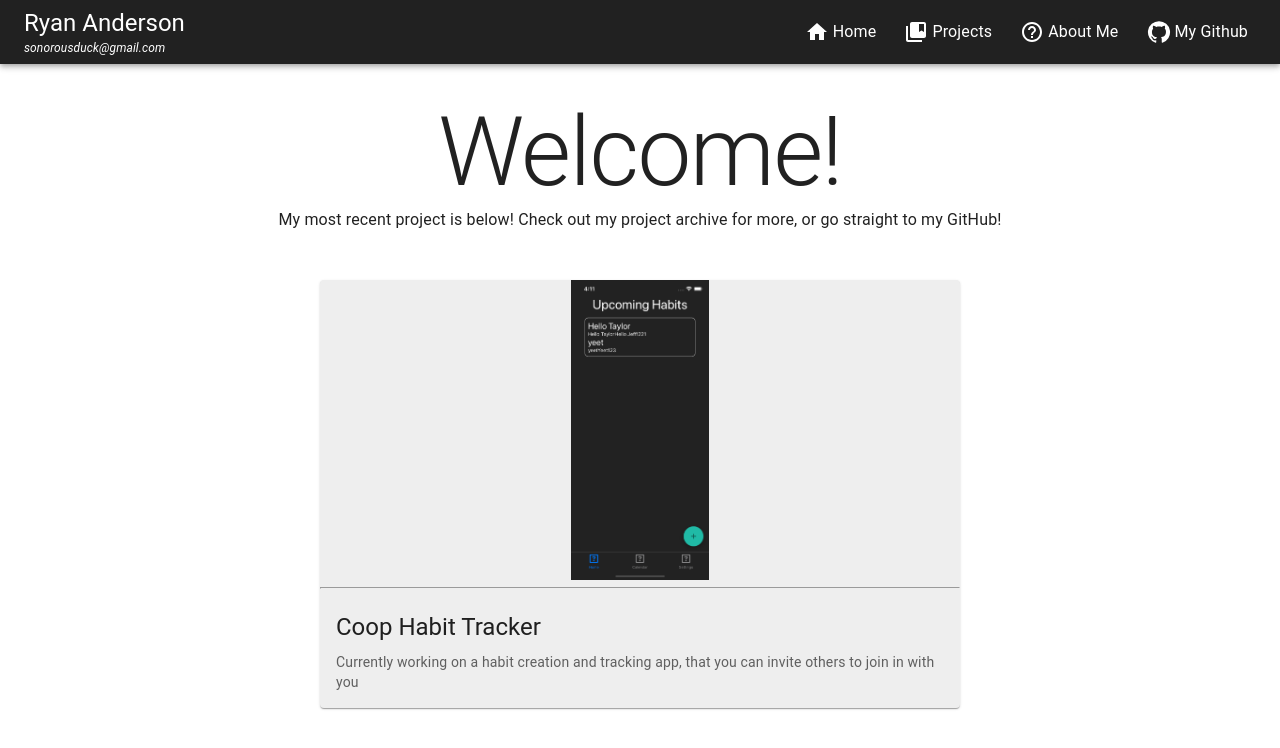
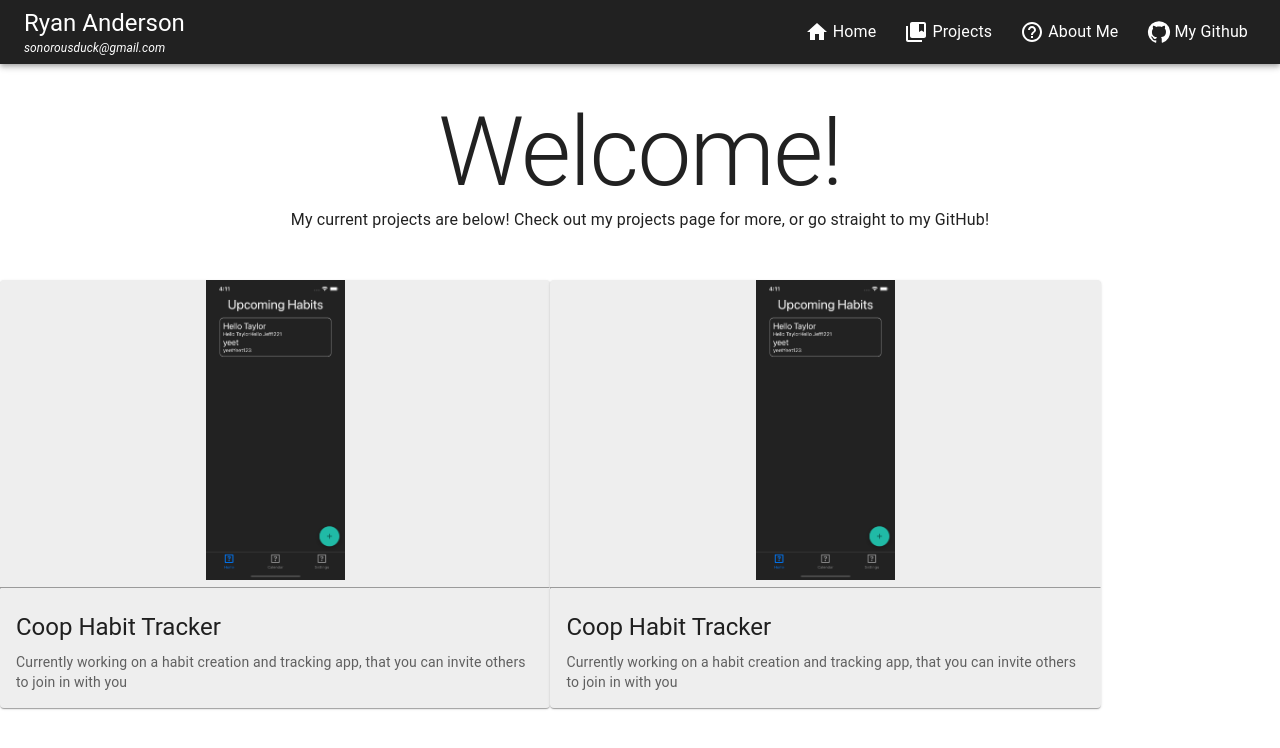
Before and after one commit to sonorousduck/sonorousduckPortfolio, a React (Create React App) app: page / in a window 1280 px wide. Shown: the top 748 px of the page. Built offline with nearby package versions, Linux system fonts and the light colour scheme.

Commit message:
Added projects

```diff
--- /dev/null
+++ b/src/Components/ProjectsPost.js
@@ -0,0 +1,44 @@
+import React from "react";
+import Card from '@mui/material/Card';
+import CardMedia from '@mui/material/CardMedia';
+import Typography from '@mui/material/Typography';
+import { CardActionArea } from '@mui/material';
+import { CardContent } from "@mui/material";
+import CardActions from '@mui/material/CardActions';
+
+
+/* Props format for a short post
+  title: title for the post
+  image: the relative path to the images
+  alt: the alt for the image
+  description: a short description of the project
+  link: the link the card should take you to on click
+*/
+const ProjectsPost = (props) => {
+  return (
+    <Card sx={{ width: '43%', marginTop: '16px', marginBottom: '16px', backgroundColor: "#EEEEEE", marginLeft: props.margin, marginRigh: props.margin }}
+    onClick={() => {
+    window.open(props.link)
+    }}>
+    <CardActionArea>
+    <CardMedia
+        component="img"
+        sx={{height: 300, width: 'auto', marginLeft: 'auto', marginRight: 'auto'}}
+        image={props.image}
+        alt={props.alt}
+    />
+    <hr/>
+    <CardContent>
+        <Typography gutterBottom variant="h5" component="div">
+        {props.title}
+        </Typography>
+        <Typography variant="body2" color="text.secondary">
+        {props.description}
+        </Typography>
+    </CardContent>
+    </CardActionArea>
+</Card>
+  );
+}
+
+export default ProjectsPost;
--- a/src/Screens/AboutMeScreen.js
+++ b/src/Screens/AboutMeScreen.js
@@ -1,9 +1,12 @@
-import React from "react";
+import {React, useEffect} from "react";
 import { Typography } from "@mui/material";
 import portrait from './../static/images/Ryan_Anderson.jpg'
 import './../static/css/AboutMe.css'
 
 const About = () => {
+    useEffect(() => {
+        document.title = "About me"
+      }, []);
   return (
       <div className="centerChildren">
         <Typography variant="h1">About Me</Typography>
--- a/src/Screens/HomeScreen.js
+++ b/src/Screens/HomeScreen.js
@@ -1,26 +1,30 @@
 import { Typography } from "@mui/material";
-import React from "react";
-import ShortPost from "../Components/Post";
+import { React, useEffect } from "react";
+import ProjectsPost from "../Components/ProjectsPost";
 import '../static/css/HomeScreenCSS.css'
 
 const Home = () => {
+  useEffect(() => {
+    document.title = "Ryan Anderson"
+  }, []);
+
   return (
     <div className="centerChildren">
       <Typography variant="h1" marginTop={4}>
         Welcome!
       </Typography>
       <Typography marginBottom={4}>
-        My most recent project is below! Check out my project archive for more, or go straight to my GitHub!
+        My current projects are below! Check out my projects page for more, or go straight to my GitHub!
       </Typography>
-      {/* <div className="mainPost center-children"> */}
-        <ShortPost title="Coop Habit Tracker" image={require('../static/images/CoopHabitScreen.png')} alt="Coop Habit Screen Preview"
-        description="Currently working on a habit creation and tracking app, that you can invite others to join in with you"
-        link="https://github.com/sonorousduck/CoopHabitTracker" />
-      {/* </div> */}
-      {/* <ShortPost title='Water Tracker' image={require('../static/images/watertracker.jpg')} alt='image of app'
-      description='A React Native project that I created to track daily water intake.'
-      link="https://github.com/tganderson0/water-tracker"
-      /> */}
+
+        <div className="flex-format">
+            <ProjectsPost title="Coop Habit Tracker" image={require('../static/images/CoopHabitScreen.png')} alt="Coop Habit Screen Preview"
+            description="Currently working on a habit creation and tracking app, that you can invite others to join in with you"
+            link="https://github.com/sonorousduck/CoopHabitTracker" />
+            <ProjectsPost title="Coop Habit Tracker" image={require('../static/images/CoopHabitScreen.png')} alt="Coop Habit Screen Preview"
+            description="Currently working on a habit creation and tracking app, that you can invite others to join in with you"
+            link="https://github.com/sonorousduck/CoopHabitTracker" />
+        </div>
     </div>
   );
 }
--- a/src/Screens/ProjectsScreen.js
+++ b/src/Screens/ProjectsScreen.js
@@ -1,35 +1,91 @@
-import React from "react";
+import {React, useEffect} from "react";
 import { Typography } from "@mui/material";
+import { Title } from "@mui/icons-material";
+import "./../static/css/ProjectsScreen.css"
+import ProjectsPost from "../Components/ProjectsPost";
 
-// const data = [
-//     {
-//       title: "Water Tracker",
-//       image: require("../static/images/watertracker.jpg"),
-//       alt: "image of app",
-//       description: "A React Native project that I created to track daily water intake.",
-//       link: "https://github.com/tganderson0/water-tracker",
-//     },
-//     {
-//       title: "Maze Game",
-//       image: require("../static/images/mazegame.jpg"),
-//       alt: "image of mazegame",
-//       description: "A console based 3D renderer based on the old Wolfenstein game",
-//       link: "https://github.com/tganderson0/Maze-Game",
-//     },
-//   ];
+const data = [
+  {
+      title: "Hacking Challenge",
+      // image: require("../static/images/watertracker.jpg"),
+      alt: "Hacking Challenge",
+      description: "There was a need to develop a Hacking Challenge while I was a TA for the Web Development class at \
+      Utah State University. Starting in the Summer of 2021, I developed from scratch this hacking challenge in Django, Vue and \
+      used Nginx to serve the website. I deployed it to Digital Ocean to host the server itself. Hosted at aggiectf.tk.",
+      link: "https://github.com/sonorousduck/hacking_challenge",
+    },
+
+    {
+      title: "Portfolio Website",
+      // image: require("../static/images/mazegame.jpg"),
+      alt: "",
+      description: "This website is the portfolio website. Written in React and hosted using AWS",
+      link: "https://github.com/sonorousduck/sonorousduckPortfolio",
+    },
+
+    {
+      title: "Super Smash Bot and Server",
+      // image: require("../static/images/watertracker.jpg"),
+      alt: "Super Smash Image",
+      description: "A Reinforment Agent using Deep Reinforcement learning techniques was trained to beat a level one AI. \
+      Additionally, a server was created to allow for async training as well to work with the emulator. \
+      Used Tensorflow as the framework.",
+      link: "https://github.com/sonorousduck/SuperSmashBot",
+    },
+    {
+      title: "Music Generator",
+      // image: require("../static/images/mazegame.jpg"),
+      alt: "Music Generator",
+      description: "An AI trained to learn on music and output music that sounds similar. \
+      An included example of the song is included above. Used Tensorflow as the framework",
+      link: "https://github.com/sonorousduck/MusicGenerator",
+    },
+    {
+      title: "Inigo Moncroya - Robot Vision and Navigation",
+      // image: require("../static/images/mazegame.jpg"),
+      alt: "Robot Navigation",
+      description: "A Robotics system that uses OpenCV to do object detection and a trained Tensorflow model to do human detection. \
+      Used a Yahboom G1 Tank for the hardware.",
+      link: "https://github.com/Max-Clark/inigo-moncrowya-cs5510",
+    },
+    {
+      title: "Flappy Bird RL",
+      // image: require("../static/images/mazegame.jpg"),
+      alt: "Flappy Bird Picture",
+      description: "Simple Reinforcement Agent built to play and beat Flappy Bird. \
+      Different methods were implemented such as Actor Critic, Deep RL learning, etc. (WIP)",
+      link: "https://github.com/sonorousduck/FlappyBirdRL",
+    },
+    // {
+    //   title: "",
+    //   // image: require("../static/images/mazegame.jpg"),
+    //   alt: "",
+    //   description: "",
+    //   link: "",
+    // },
+  ];
+
+
 
 const Projects = () => {
-
+  useEffect(() => {
+    document.title = "Projects"
+  }, []);
 
   return (
     <div className="center-children">
+
       <Typography variant="h1" marginTop={4}>
         Previous Projects
       </Typography>
       <Typography marginBottom={4}>
         My most recent project is below! Check out my project archive for more, or go straight to my GitHub!
       </Typography>
-      {/* {data.map(project => <ShortPost title={project.title} image={project.image} alt={project.alt} description={project.description} link={project.link} />)} */}
+      <div className="flex-format">
+      {data.map(project =>
+          <ProjectsPost title={project.title} image={project.image} alt={project.alt} description={project.description} link={project.link} margin={8}/>
+        )}
+      </div>
     </div>
   );
 }
--- a/src/index.js
+++ b/src/index.js
@@ -3,6 +3,7 @@ import ReactDOM from 'react-dom';
 import './index.css';
 import App from './App';
 import reportWebVitals from './reportWebVitals';
+
 
 ReactDOM.render(
   <React.StrictMode>
--- a/src/static/css/HomeScreenCSS.css
+++ b/src/static/css/HomeScreenCSS.css
@@ -9,3 +9,15 @@
     flex-direction: column;
     align-items: center;
 }
+
+.flex-format {
+    display: flex;
+    flex-wrap: wrap;
+    width: 100%;
+}
+
+.format {
+    width: 100%;
+    height: 100%;
+    flex: 1;
+}
--- /dev/null
+++ b/src/static/css/ProjectsScreen.css
@@ -0,0 +1,11 @@
+.flex-format {
+    display: flex;
+    flex-wrap: wrap;
+    width: 100%;
+}
+
+.format {
+    width: 100%;
+    height: 100%;
+    flex: 1;
+}
```
